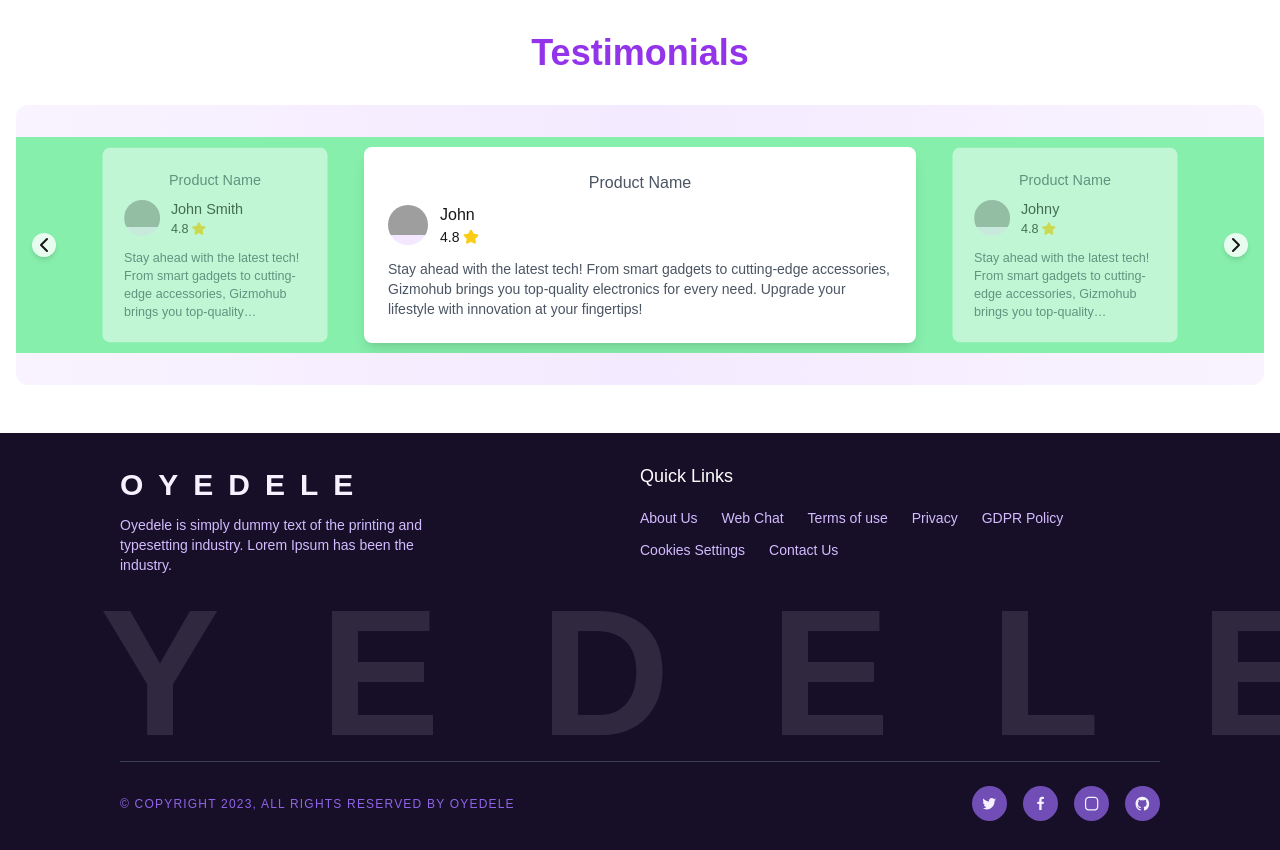
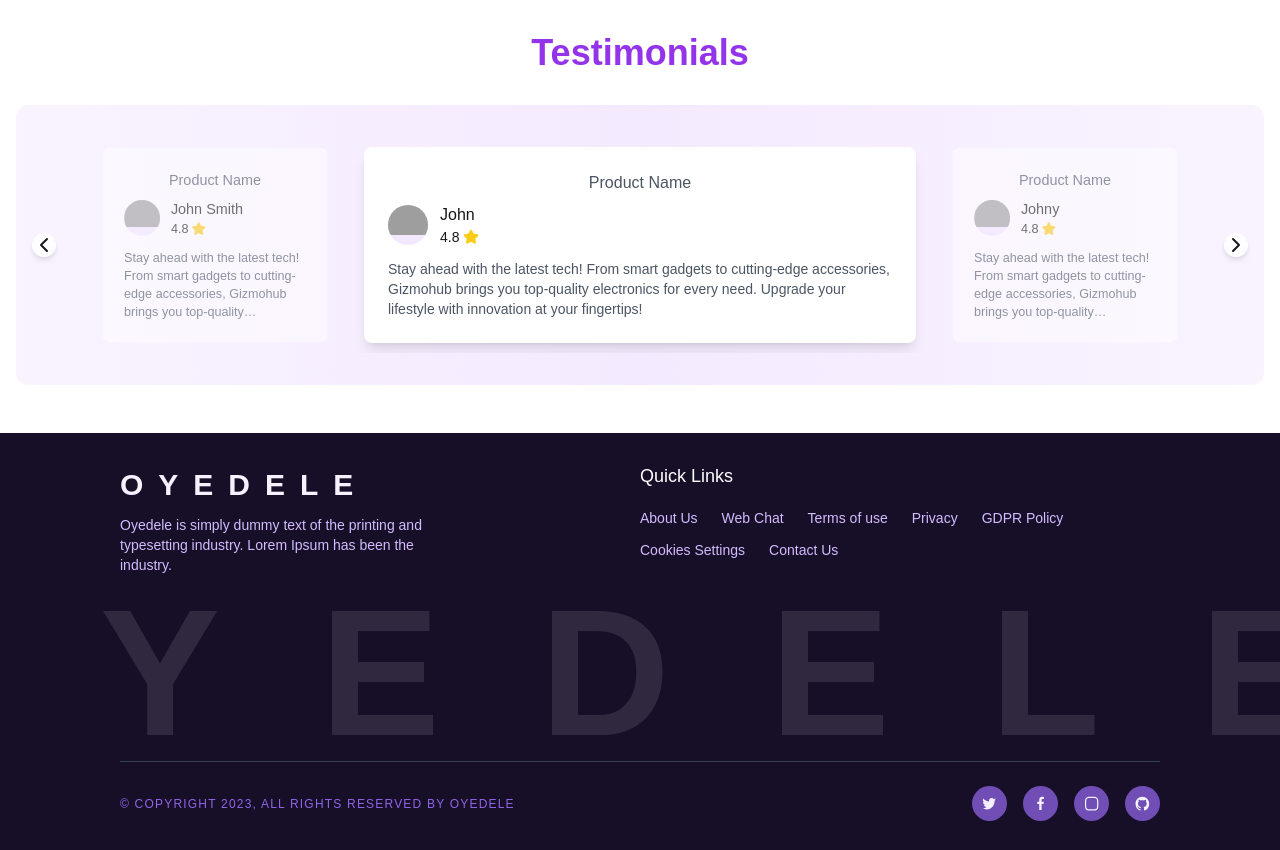
Before and after one commit to MuhammadWahaj075/Oyedele-ecommerce, a Next.js app: page / in a window 1280 px wide. Shown: the part 2420-3270 px from the top of the page. Built offline with nearby package versions, Linux system fonts and the light colour scheme; no server answers; grey boxes are pictures that could not be loaded.

Commit message:
remove green color from Testimonials section

```diff
--- a/src/app/Components/TestimonialCarousel/page.jsx
+++ b/src/app/Components/TestimonialCarousel/page.jsx
@@ -93,7 +93,7 @@
             <span className="sr-only">Previous</span>
           </button>
 
-          <div className="flex justify-center items-center gap-4 md:gap-6 w-full overflow-hidden px-4 bg-green-300 ">
+          <div className="flex justify-center items-center gap-4 md:gap-6 w-full overflow-hidden px-4">
             {visibleTestimonials.map((testimonial, index) => {
               const isActive = !isMobile && index === 1
 
```
